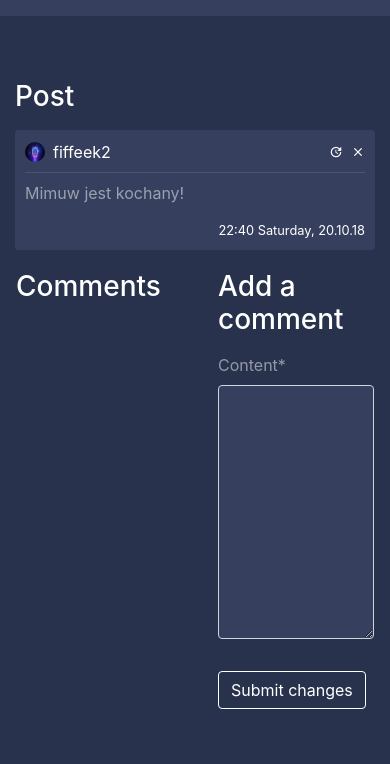
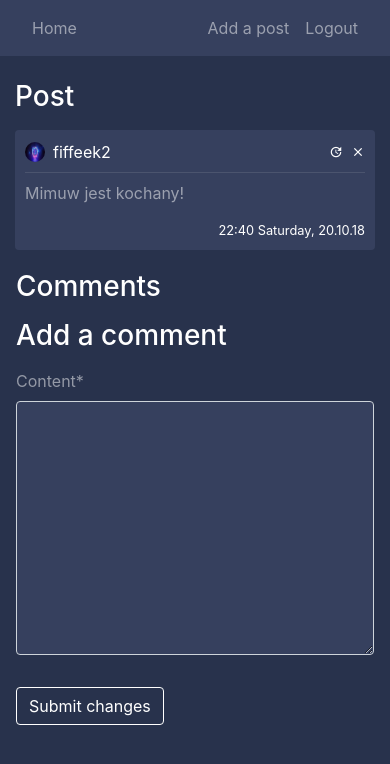
Before and after one commit to rodjoseph/speecheasy, a Django app: page /post/13/ in a window 390 px wide. Shown: the top 764 px of the page. Run offline with Django 3.2, Linux system fonts and the light colour scheme; a user stored in the database is signed in; data comes from the database, SQL or seed files in the repository; some libraries are stand-ins or nearby versions.

Commit message:
Add mobile support

```diff
--- a/blog/templates/blog/base.html
+++ b/blog/templates/blog/base.html
@@ -11,20 +11,20 @@
     </head>
   <body>
       <header class="site-header">
-      <nav class="navbar navbar-expand-md navbar-dark bg-steel fixed-top">
+      <nav class="navbar navbar-expand navbar-dark bg-steel fixed-top">
         <div class="container">
           <div class="collapse navbar-collapse" id="navbarToggle">
-            <div class="navbar-nav mr-auto">
+            <div class="navbar-nav mr-auto pl-2">
               <a class="nav-item nav-link" href="{% url 'blog-home' %}">Home</a>
             </div>
             <!-- Navbar Right Side -->
-            <div class="navbar-nav">
+            <div class="navbar-nav pr-2">
                 {% if user.is_authenticated %}
                     <a class="nav-item nav-link" href="{% url 'post-create' %}">Add a post</a>
-                     <a class="nav-item nav-link" href="{% url 'logout' %}">Logout</a>
+                    <a class="nav-item nav-link" href="{% url 'logout' %}">Logout</a>
                 {% else %}
-                     <a class="nav-item nav-link" href="{% url 'login' %}">Login</a>
-                <a class="nav-item nav-link" href="{% url 'register-users' %}">Register</a>
+                    <a class="nav-item nav-link" href="{% url 'login' %}">Login</a>
+                    <a class="nav-item nav-link" href="{% url 'register-users' %}">Register</a>
                 {% endif %}
             </div>
           </div>
--- a/blog/templates/blog/post_detail.html
+++ b/blog/templates/blog/post_detail.html
@@ -46,7 +46,7 @@
         </div>
    </article>
     <div class="row pl-3">
-        <div class="col-6 pl-0">
+        <div class="col-12 col-md-6 pl-0">
          <h3 class="white-important mb-3">
              Comments
          </h3>
@@ -84,7 +84,7 @@
         {% endfor %}
         </div>
         {% if user is not None %}
-            <div class="col-6 pr-3">
+            <div class="col-12 col-md-6 pl-0 pl-md-3 pr-3">
                 <h3 class="white-important mb-3">
                     Add a comment
                 </h3>
```
